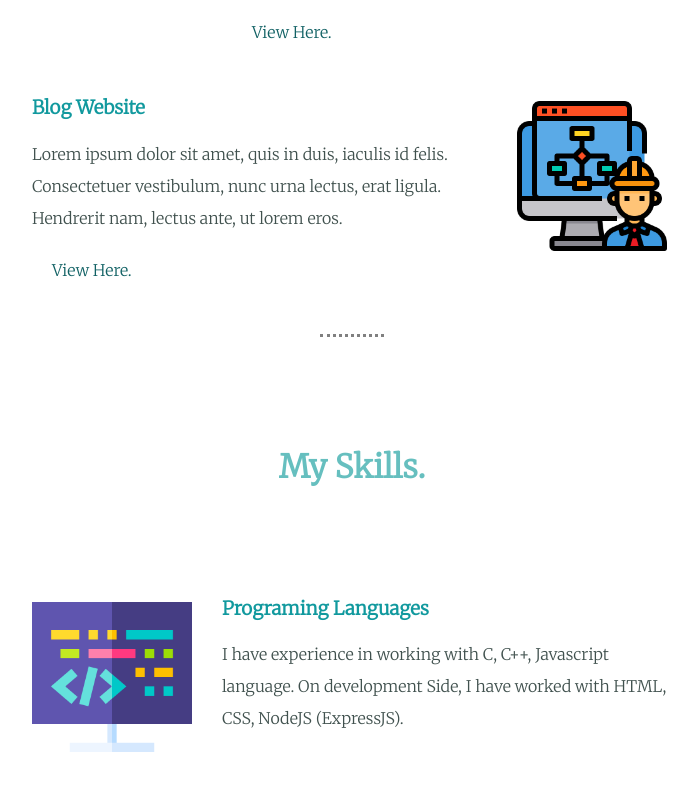
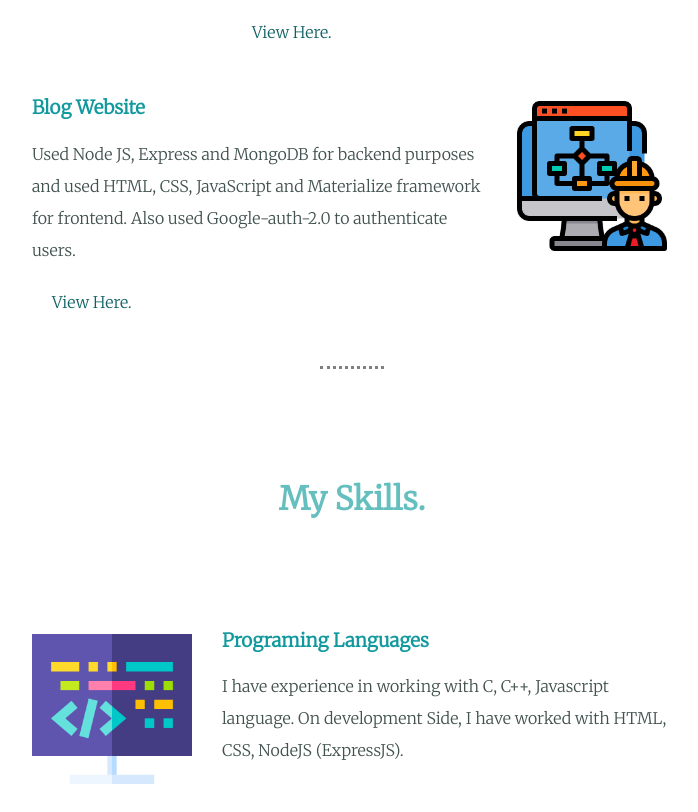
Before and after one commit to SuryankDixit/My-Site, a plain HTML site: page index.html in a window 1280 px wide. Shown: the part 1700-2512 px from the top of the page, without its empty margins (288-986 px from the left). Drawn offline with Linux system fonts and the light colour scheme.

Commit message:
Added Blog Description.

```diff
--- a/index.html
+++ b/index.html
@@ -42,7 +42,7 @@
             <div class="project-row">
                 <img class="image" id="blog_img" src="images/algorithm.png" alt="Algorithm">
                 <h3>Blog Website</h3>
-                <p>Lorem ipsum dolor sit amet, quis in duis, iaculis id felis. Consectetuer vestibulum, nunc urna lectus, erat ligula. Hendrerit nam, lectus ante, ut lorem eros.</p>
+                <p>Used Node JS, Express and MongoDB for backend purposes and used HTML, CSS, JavaScript and Materialize framework for frontend. Also used Google-auth-2.0 to authenticate users.</p>
                 <a class="project-link2" href="https://github.com/SuryankDixit/My-Blog">View Here.</a>
             </div>
         </div>
```
